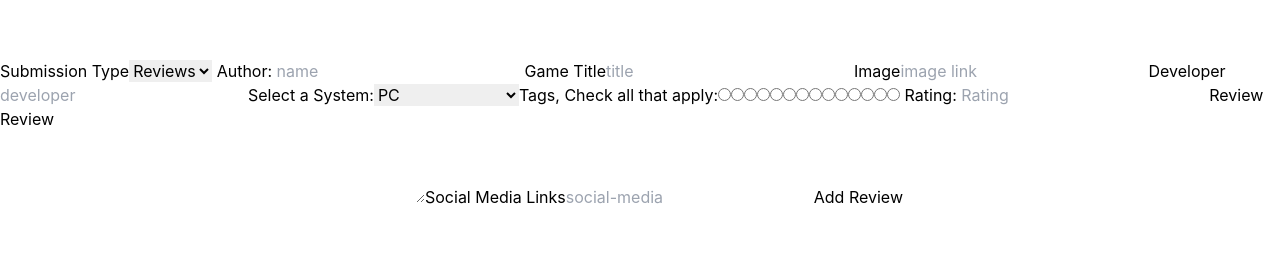
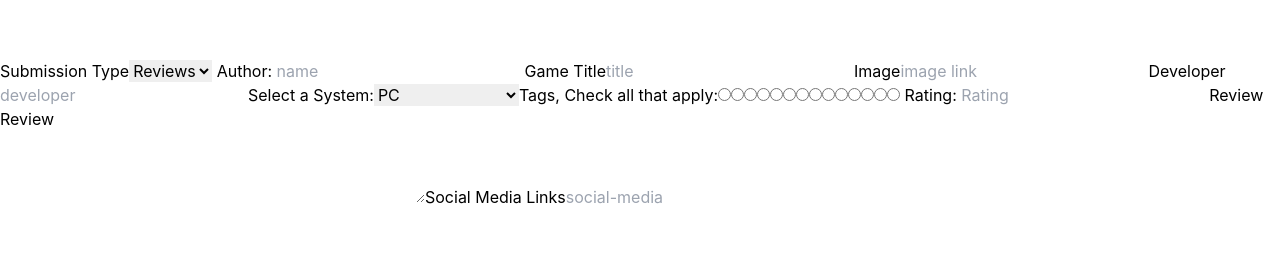
Before and after one commit to mako314/neat-fleek, a React (Create React App) app: page / in a window 1280 px wide. Shown: the part 266-541 px from the top of the page. Built offline with nearby package versions, Linux system fonts and the light colour scheme; data requests are answered from the project's data file.

Commit message:
spacing in formOne

```diff
--- a/src/Components/FormOne.js
+++ b/src/Components/FormOne.js
@@ -34,7 +34,10 @@ function FormOne({gameReviews, setGameReviews}){
 
     .then(resp => resp.json())
     .then(newReview => setGameReviews([...gameReviews, newReview]))
+
     }
+
+
 
     return(
 
@@ -116,8 +119,6 @@ function FormOne({gameReviews, setGameReviews}){
                     <input type="text" name="socialmedia" placeholder="social-media"/>
                 </label>
 
-                <button type="submit">Add Review</button>
-
             </form>
         </div>
     )
```
